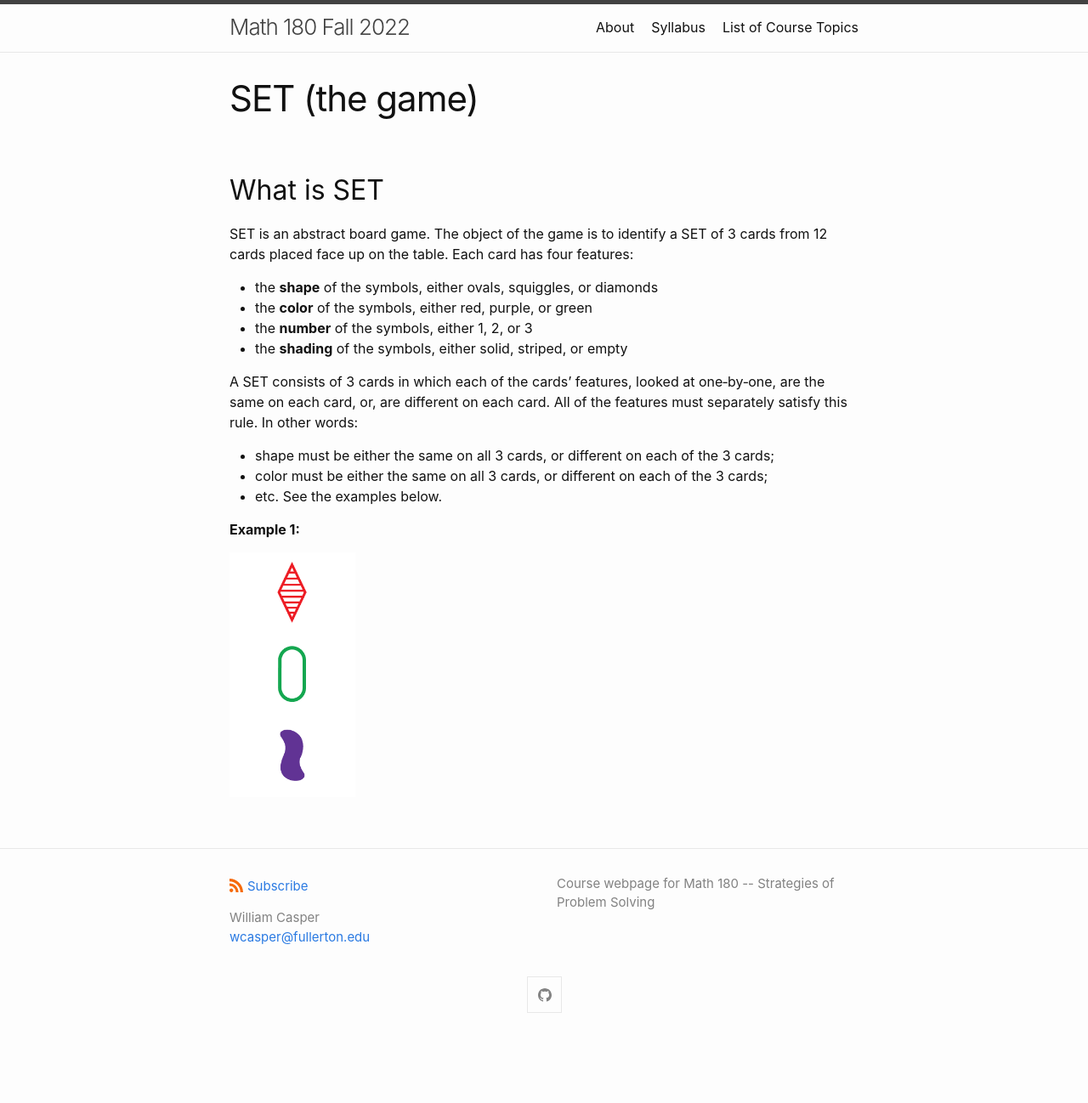
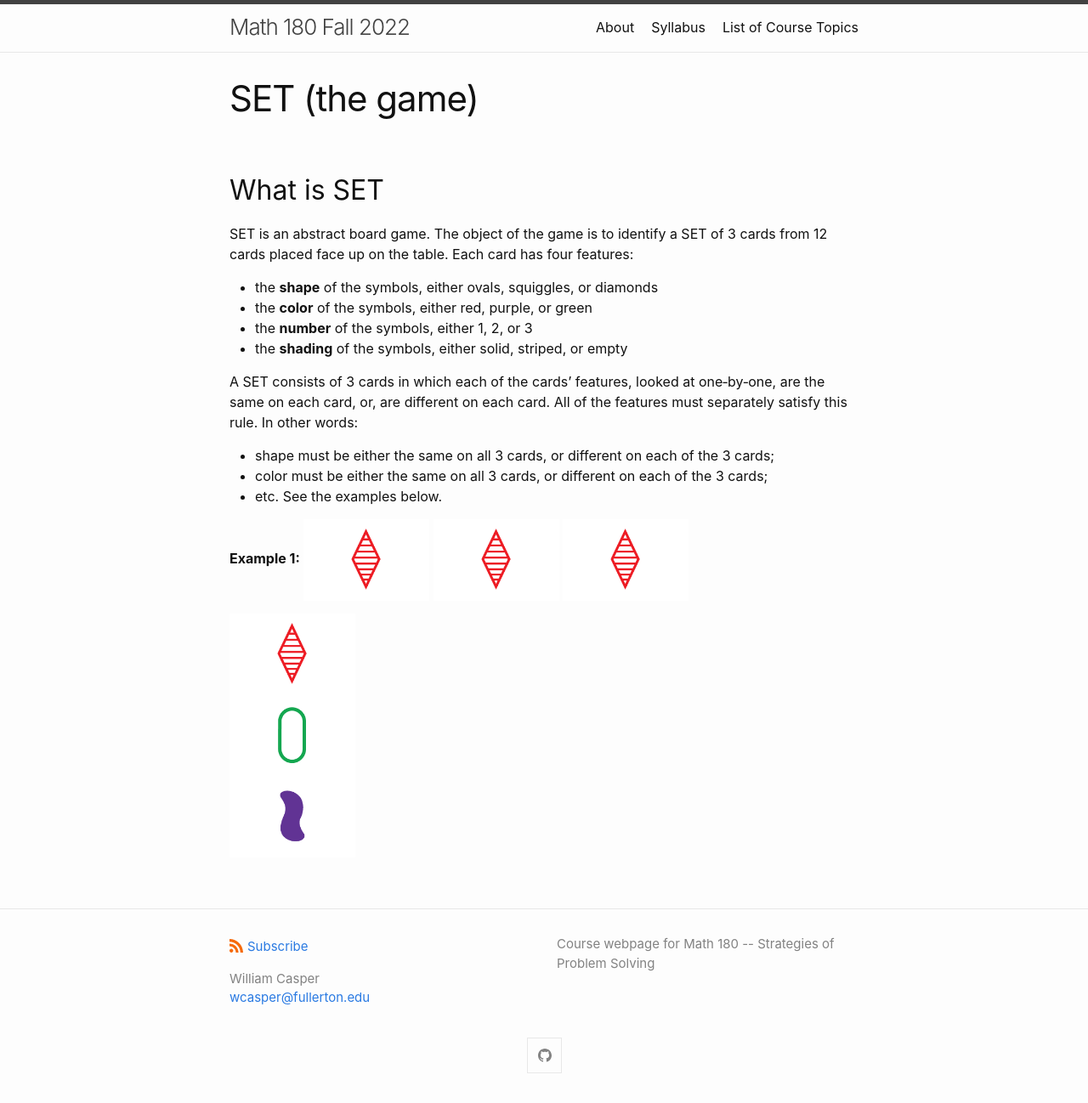
Before and after one commit to wcasper/math180fall2022, a Jekyll site: the page built from _modules/set-game/introduction.md, in a window 1280 px wide. Shown: the whole page at 85% size. Built offline with Jekyll 4.4.1, drawn with Linux system fonts in a browser that asks for light colours; before the commit the page ends 1227 px from its top, so only the background shows below that.

Commit message:
debugging format

```diff
--- a/_modules/set-game/introduction.md
+++ b/_modules/set-game/introduction.md
@@ -22,6 +22,9 @@
 * etc.  See the examples below.
 
 **Example 1:**
+    <img src="fig/card-rth1.gif" alt="red triangle striped single" style="width:20%">
+    <img src="fig/card-rth1.gif" alt="red triangle striped single" style="width:20%">
+    <img src="fig/card-rth1.gif" alt="red triangle striped single" style="width:20%">
 
 <div class="row">
   <div class="column">
```
